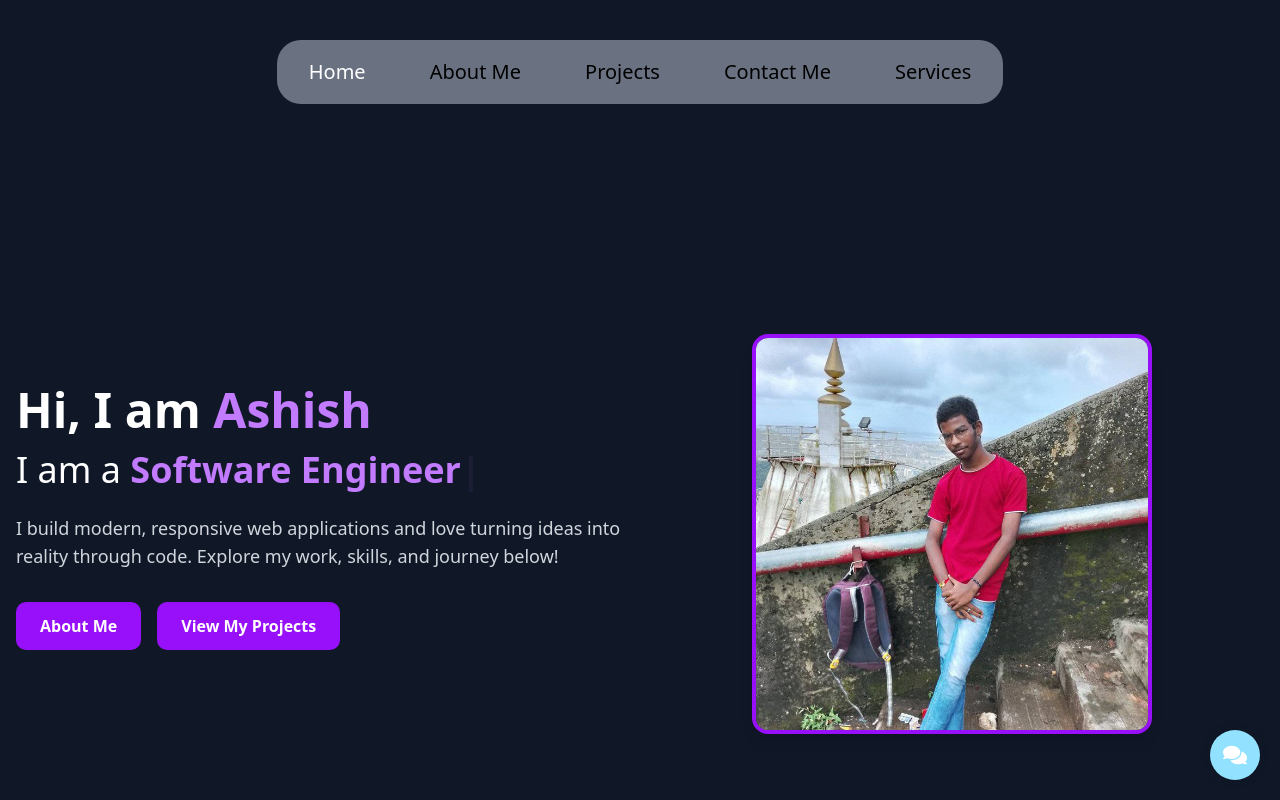
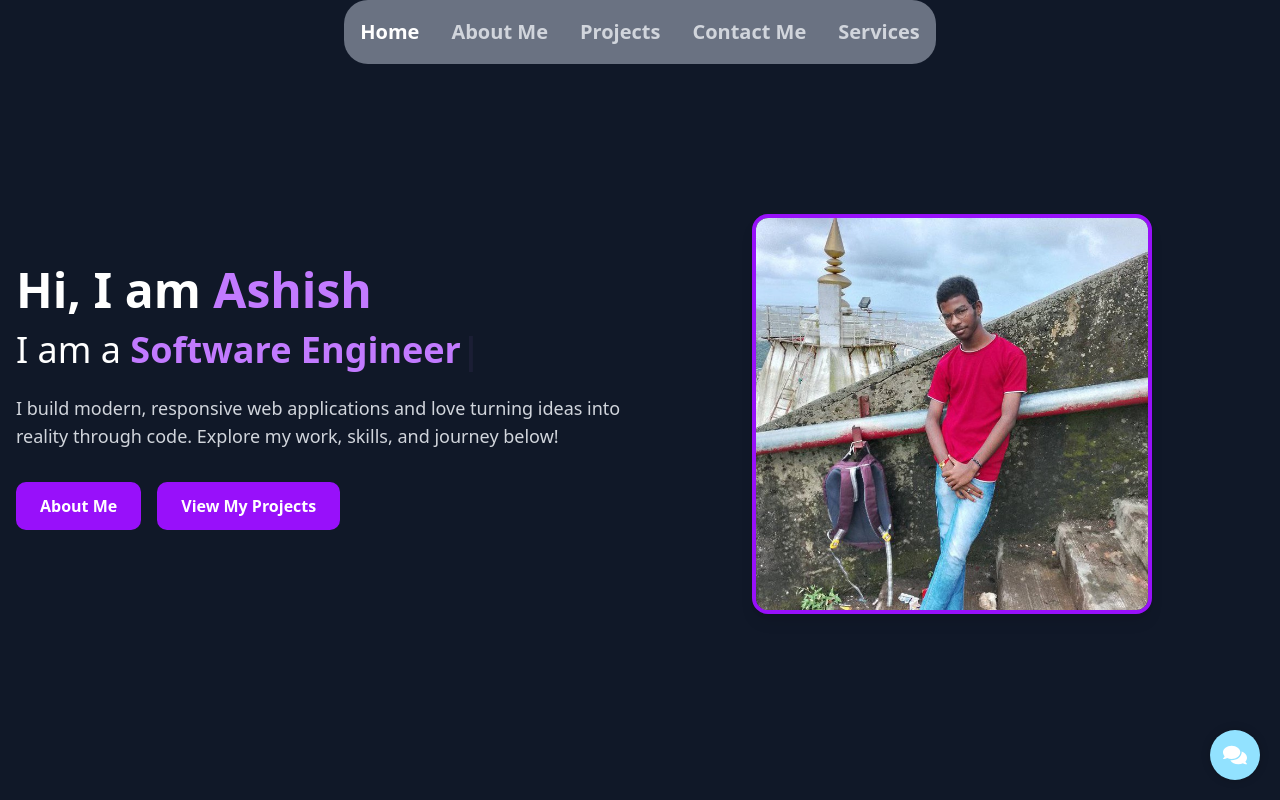
Before and after one commit to Ashish-Code-01/professional-portfolio, a Next.js app: page / in a window 1280 px wide. Shown: the top 800 px of the page. Built offline with nearby package versions, Linux system fonts and the light colour scheme; what react-chatbot-kit would draw is missing.

Commit message:
fix all the issues and ready to deloy

```diff
--- a/src/app/components/Navbar.jsx
+++ b/src/app/components/Navbar.jsx
@@ -1,20 +1,28 @@
-"use client"
-import React, { useState } from 'react'
-import Link from 'next/link'
-import { motion } from 'framer-motion'
-import { usePathname } from 'next/navigation'
+"use client";
+import React, { useState } from "react";
+import Link from "next/link";
+import { motion } from "framer-motion";
+import { usePathname } from "next/navigation";
 
 const Navbar = () => {
     const pathname = usePathname();
     const [menuOpen, setMenuOpen] = useState(false);
 
+    const links = [
+        { href: "/", label: "Home" },
+        { href: "/about", label: "About Me" },
+        { href: "/project", label: "Projects" },
+        { href: "/contact", label: "Contact Me" },
+        { href: "/services", label: "Services" },
+    ];
+
     return (
-        <nav className='flex justify-center items-center backdrop-blur-sm bg-gray-900 w-full  z-50'>
+        <nav className="relative flex justify-center items-center backdrop-blur-sm bg-gray-900 w-full z-50">
             <motion.div
                 initial={{ opacity: 0, y: -50 }}
                 animate={{ opacity: 1, y: 0 }}
-                transition={{ duration: 0.7, ease: 'easeOut' }}
-                className='flex justify-center items-center text-xl bold h-16  w-full max-w-5xl  mt-10'
+                transition={{ duration: 0.7, ease: "easeOut" }}
+                className="flex justify-center items-center text-xl font-bold h-16 w-full max-w-5xl"
             >
                 {/* Hamburger for mobile */}
                 <div className="absolute left-4 md:hidden">
@@ -22,77 +30,66 @@ const Navbar = () => {
                         onClick={() => setMenuOpen(!menuOpen)}
                         className="flex flex-col justify-center items-center w-10 h-10"
                         aria-label="Toggle menu"
+                        aria-expanded={menuOpen}
                     >
-                        <span className={`block w-7 h-1 bg-white mb-1 transition-all duration-300 ${menuOpen ? 'rotate-45 translate-y-2' : ''}`}></span>
-                        <span className={`block w-7 h-1 bg-white mb-1 transition-all duration-300 ${menuOpen ? 'opacity-0' : ''}`}></span>
-                        <span className={`block w-7 h-1 bg-white transition-all duration-300 ${menuOpen ? '-rotate-45 -translate-y-2' : ''}`}></span>
+                        <span
+                            className={`block w-7 h-1 bg-white mb-1 transition-all duration-300 ${menuOpen ? "rotate-45 translate-y-2" : ""
+                                }`}
+                        ></span>
+                        <span
+                            className={`block w-7 h-1 bg-white mb-1 transition-all duration-300 ${menuOpen ? "opacity-0" : ""
+                                }`}
+                        ></span>
+                        <span
+                            className={`block w-7 h-1 bg-white transition-all duration-300 ${menuOpen ? "-rotate-45 -translate-y-2" : ""
+                                }`}
+                        ></span>
                     </button>
                 </div>
+
                 {/* Desktop Menu */}
-                <div className='px-4 rounded-3xl bg-gray-500 hidden md:block'>
-                    <ul className='flex items-center gap-8 h-16'>
-                        <li>
-                            <Link href="/" className={`nav-link${pathname === '/' ? ' text-white ' : ''}`}>
-                                Home
-                            </Link>
-                        </li>
-                        <li>
-                            <Link href="/about" className={`nav-link${pathname === '/about' ? ' text-white ' : ''}`}>
-                                About Me
-                            </Link>
-                        </li>
-                        <li>
-                            <Link href="/project" className={`nav-link${pathname === '/project' ? ' text-white ' : ''}`}>
-                                Projects
-                            </Link>
-                        </li>
-                        <li>
-                            <Link href="/contact" className={`nav-link${pathname === '/contact' ? ' text-white ' : ''}`}>
-                                Contact Me
-                            </Link>
-                        </li>
-                        <li>
-                            <Link href="/services" className={`nav-link${pathname === '/services' ? ' text-white ' : ''}`}>
-                                Services
-                            </Link>
-                        </li>
+                <div className="px-4 rounded-3xl bg-gray-500 hidden md:block">
+                    <ul className="flex items-center gap-8 h-16">
+                        {links.map(({ href, label }) => (
+                            <li key={href}>
+                                <Link
+                                    href={href}
+                                    className={`transition-colors ${pathname === href
+                                            ? "text-white font-semibold"
+                                            : "text-gray-300 hover:text-white"
+                                        }`}
+                                >
+                                    {label}
+                                </Link>
+                            </li>
+                        ))}
                     </ul>
                 </div>
+
                 {/* Mobile Menu */}
                 {menuOpen && (
                     <div className="absolute top-16 left-0 w-full bg-gray-500 rounded-b-3xl md:hidden z-40">
-                        <ul className='flex flex-col items-center gap-6 py-6'>
-                            <li>
-                                <Link href="/" className={`nav-link${pathname === '/' ? ' text-white ' : ''}`} onClick={() => setMenuOpen(false)}>
-                                    Home
-                                </Link>
-                            </li>
-                            <li>
-                                <Link href="/about" className={`nav-link${pathname === '/about' ? ' text-white ' : ''}`} onClick={() => setMenuOpen(false)}>
-                                    About Me
-                                </Link>
-                            </li>
-                            <li>
-                                <Link href="/project" className={`nav-link${pathname === '/project' ? ' text-white ' : ''}`} onClick={() => setMenuOpen(false)}>
-                                    Projects
-                                </Link>
-                            </li>
-                            <li>
-                                <Link href="/contact" className={`nav-link${pathname === '/contact' ? ' text-white ' : ''}`} onClick={() => setMenuOpen(false)}>
-                                    Contact Me
-                                </Link>
-                            </li>
-                            <li>
-                                <Link href="/services" className={`nav-link${pathname === '/services' ? ' text-white ' : ''}`} onClick={() => setMenuOpen(false)}>
-                                    Services
-                                </Link>
-                            </li>
+                        <ul className="flex flex-col items-center gap-6 py-6">
+                            {links.map(({ href, label }) => (
+                                <li key={href}>
+                                    <Link
+                                        href={href}
+                                        className={`transition-colors ${pathname === href
+                                                ? "text-white font-semibold"
+                                                : "text-gray-300 hover:text-white"
+                                            }`}
+                                        onClick={() => setMenuOpen(false)}
+                                    >
+                                        {label}
+                                    </Link>
+                                </li>
+                            ))}
                         </ul>
                     </div>
                 )}
             </motion.div>
         </nav>
-    )
-}
+    );
+};
 
-export default Navbar
+export default Navbar;
--- a/src/app/page.js
+++ b/src/app/page.js
@@ -82,7 +82,7 @@ export default function Home() {
 
   return (
     <main className="bg-gray-900 text-white min-h-screen relative overflow-hidden">
-      <section className="container mx-auto px-4 relative z-10 mt-20">
+      <section className="container mx-auto px-4 relative z-10">
         <motion.div
           className="flex flex-col-reverse lg:flex-row items-center min-h-[700px] py-16"
           variants={containerVariants}
--- a/src/app/services/page.jsx
+++ b/src/app/services/page.jsx
@@ -102,7 +102,7 @@ const Page = () => { // Renamed from 'page' to 'Page' for convention
 
     return (
         <div className="min-h-screen bg-gray-900 py-12 px-4 sm:px-6 lg:px-8">
-            <div className="max-w-7xl mx-auto mt-10">
+            <div className="max-w-7xl mx-auto ">
                 <motion.h2
                     className="text-3xl font-extrabold text-white text-center mb-12"
                     initial="hidden"
--- a/src/lib/utils.js
+++ b/src/lib/utils.js
@@ -1,6 +1,7 @@
-import { clsx } from "clsx";
-import { twMerge } from "tailwind-merge";
+// lib/utils.ts
+import clsx, { ClassValue } from "clsx"
+import { twMerge } from "tailwind-merge"
 
-export function cn(...inputs) {
-    return twMerge(clsx(inputs));
+export function cn(...inputs: ClassValue[]) {
+    return twMerge(clsx(inputs))
 }
```
Also changed, not shown: package.json (+4 -4 lines), 1 other file (tests, documents, lock files or other folders).
